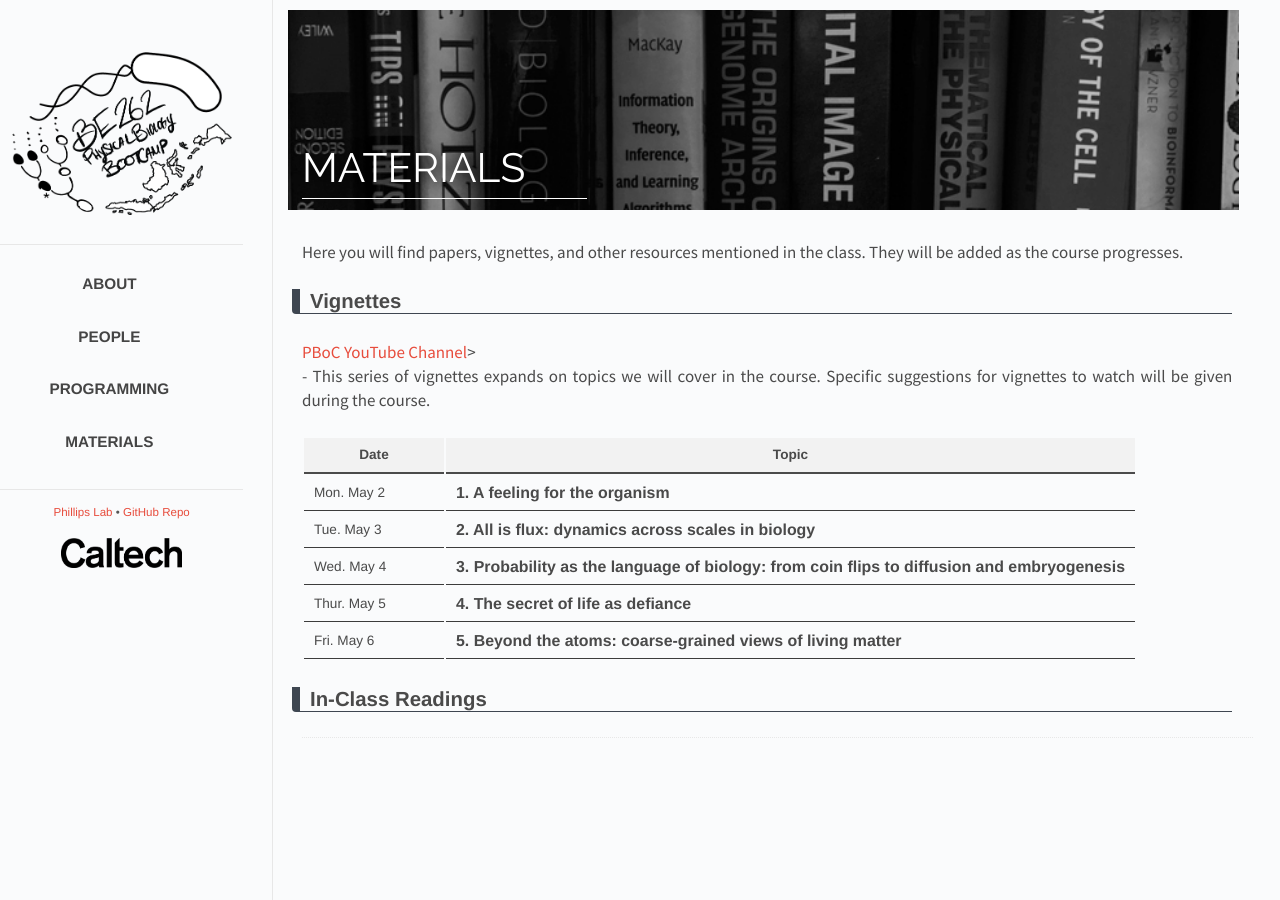
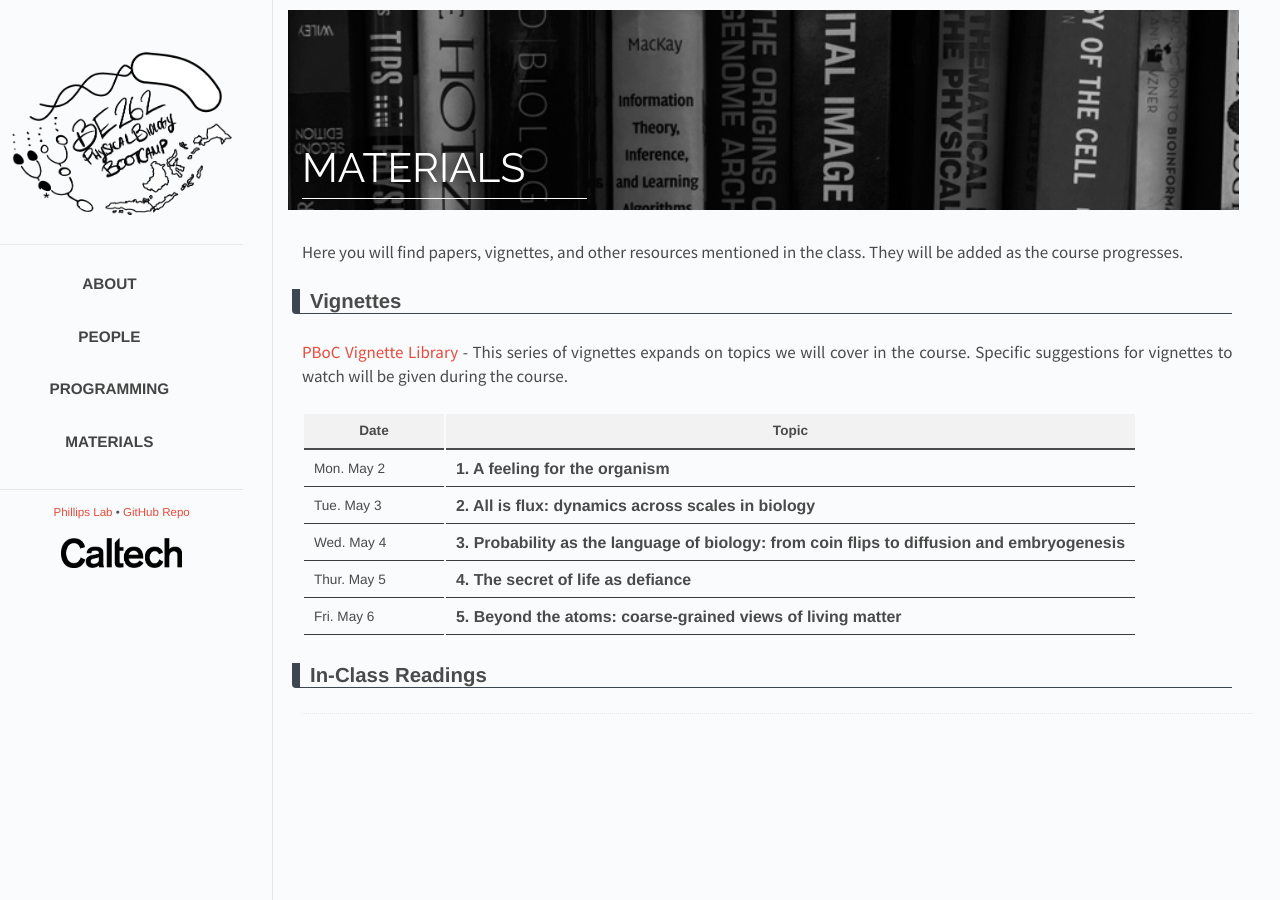
Before and after one commit to RPGroup-PBoC/pboc22_marseille, a Jekyll site: the page built from _posts/2022-01-28-materials.md, in a window 1280 px wide. Built offline with Jekyll 4.4.1, drawn with Linux system fonts in a browser that asks for light colours.

Commit message:
Renaming the YouTube channel under Materials.

```diff
--- a/_posts/2022-01-28-materials.md
+++ b/_posts/2022-01-28-materials.md
@@ -11,7 +11,7 @@ Here you will find papers, vignettes, and other resources mentioned in the class
 
 ## Vignettes
 
-<a href="https://www.youtube.com/channel/UCnYEe45w6F4G3AEYCyNHMWg/videos" target="_blank">{{"PBoC YouTube Channel"}}</a>><br/> - This series of vignettes expands on topics we will cover in the course.  Specific suggestions for vignettes to watch will be given during the course.
+<a href="https://www.youtube.com/channel/UCnYEe45w6F4G3AEYCyNHMWg/videos" target="_blank">{{"PBoC Vignette Library"}}</a> - This series of vignettes expands on topics we will cover in the course.  Specific suggestions for vignettes to watch will be given during the course.
 
 <table>
 <tr>
```
